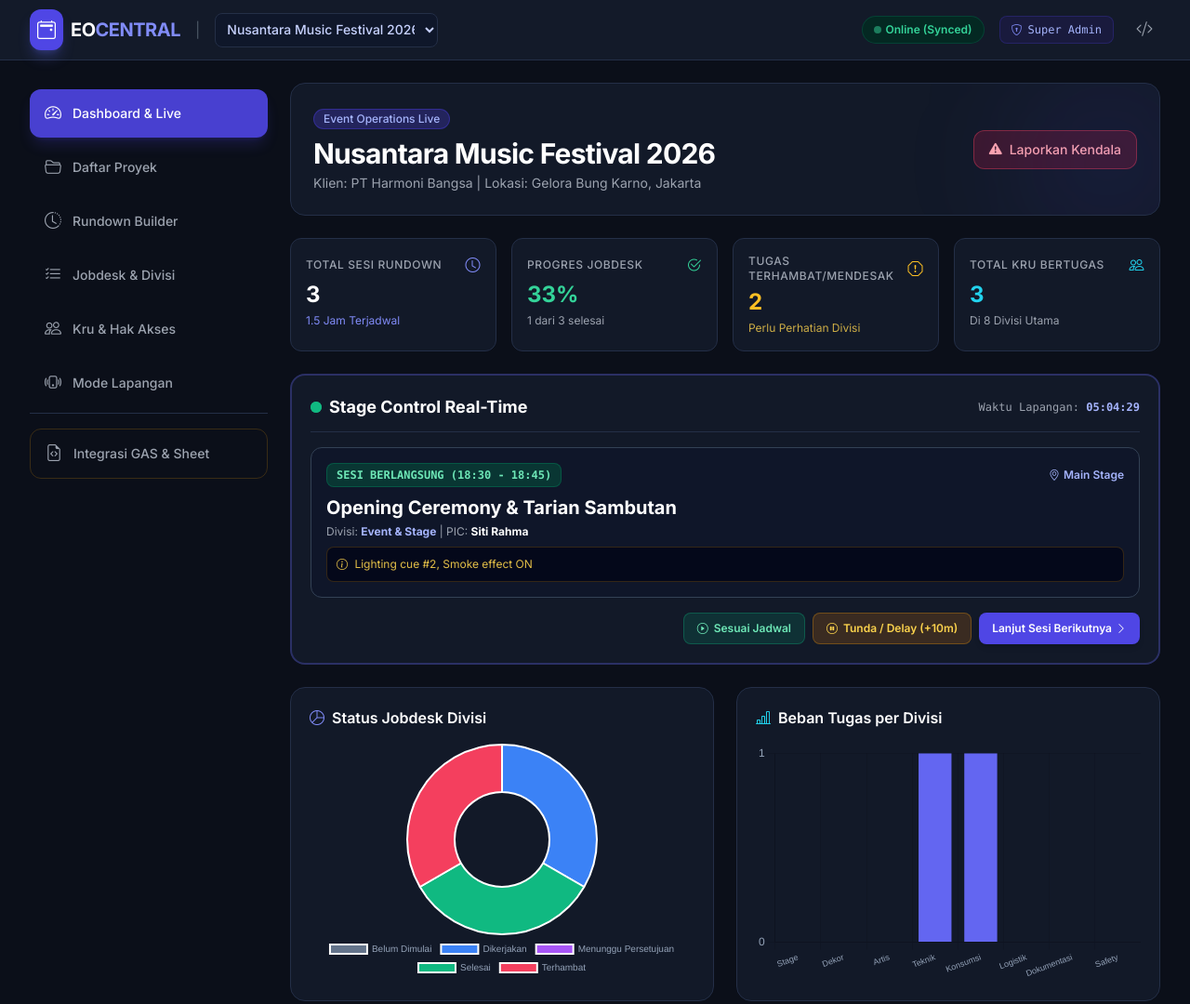
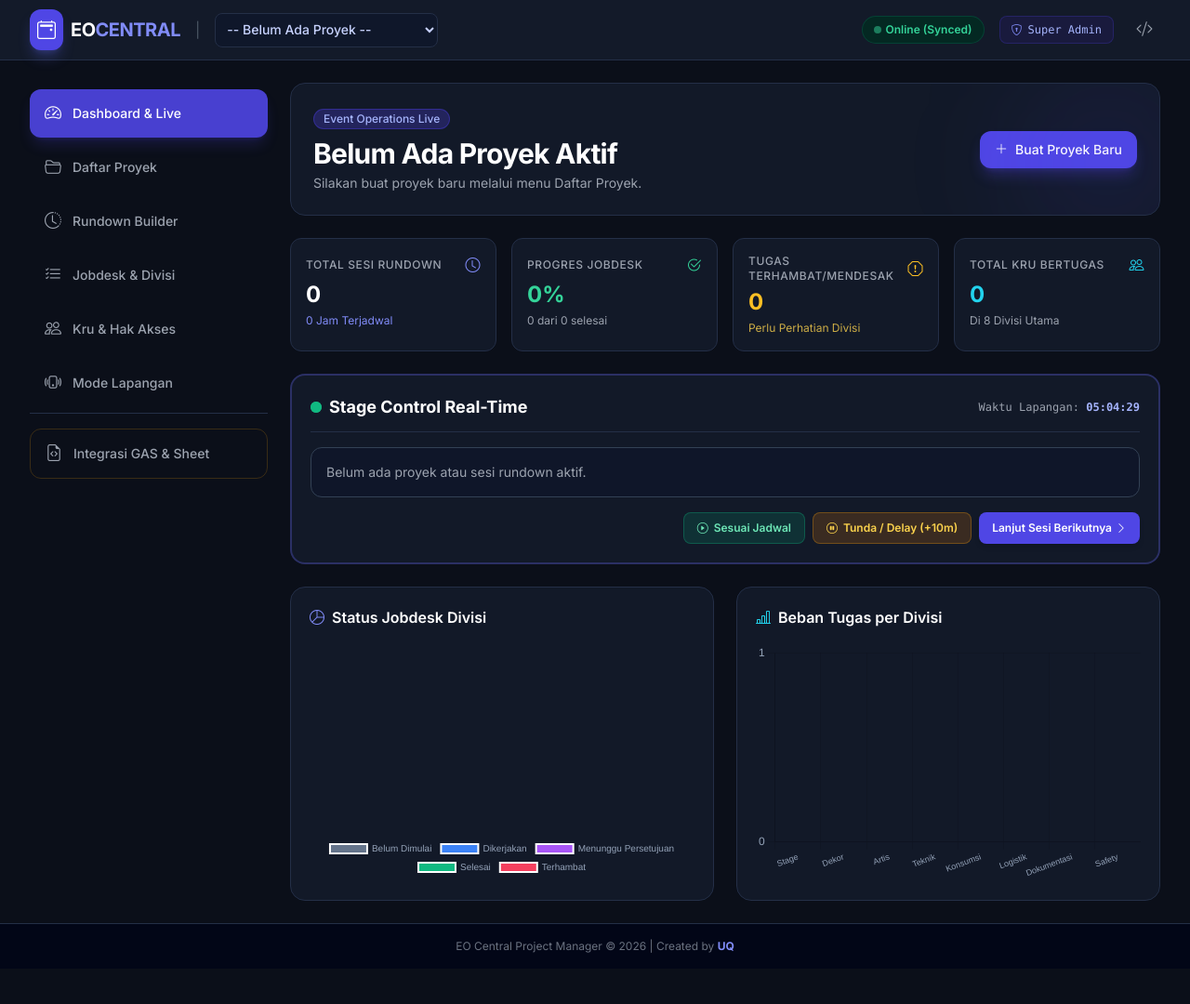
Before and after one commit to duoluknuct-Pro/ME.v.1.0, a plain HTML site: page index.html in a window 1280 px wide. Shown: the top 1080 px of the page at 93% size. After the commit the page ends 1042 px from the top, so only its background shows below. Drawn offline with nearby package versions, Linux system fonts and the light colour scheme; some packages are replaced by stand-ins of ours; a script that the page names is missing.

Commit message:
Update index.html

```diff
--- a/index.html
+++ b/index.html
@@ -148,15 +148,15 @@
                                 Event Operations Live
                             </span>
                             <h1 id="dashProjectTitle" class="text-2xl sm:text-3xl font-extrabold text-white tracking-tight">
-                                Loading Proyek...
+                                Belum Ada Proyek Aktif
                             </h1>
                             <p id="dashProjectSubtitle" class="text-gray-400 text-sm mt-1">
-                                Klien: - | Lokasi: -
+                                Silakan buat proyek baru melalui menu Daftar Proyek atau tombol di bawah.
                             </p>
                         </div>
                         <div class="flex items-center space-x-3">
-                            <button onclick="triggerIncidentModal()" class="px-4 py-2.5 bg-rose-600/20 hover:bg-rose-600/30 text-rose-300 border border-rose-500/40 rounded-xl font-medium text-sm transition flex items-center">
-                                <i class="bi bi-exclamation-triangle-fill mr-2"></i> Laporkan Kendala
+                            <button onclick="openProjectModal()" class="px-4 py-2.5 bg-indigo-600 hover:bg-indigo-500 text-white rounded-xl font-medium text-sm transition shadow-lg shadow-indigo-600/30 flex items-center">
+                                <i class="bi bi-plus-lg mr-2"></i> Buat Proyek Baru
                             </button>
                         </div>
                     </div>
@@ -212,7 +212,7 @@
                     </div>
 
                     <div id="liveRundownCard" class="bg-slate-900/90 p-4 rounded-xl border border-slate-700 mb-4">
-                        <!-- Populated by JS -->
+                        <p class="text-gray-400 text-sm">Belum ada proyek atau sesi rundown aktif.</p>
                     </div>
 
                     <div class="flex flex-wrap gap-2 justify-end">
@@ -904,122 +904,23 @@ self.addEventListener('fetch', (e) => {
         // ==========================================
         // INITIAL MOCK DATA & APP STATE & API CONFIG
         // ==========================================
-        const GAS_API_URL = "https://script.google.com/macros/s/AKfycbzn3P10zqi0ojT2nJNwabFKxLJefSend4dT4fRzcX57uqpbLnoptBysUEmsXFLe00g5/exec";
+        const GAS_API_URL = "hhttps://script.google.com/macros/s/AKfycbzn3P10zqi0ojT2nJNwabFKxLJefSend4dT4fRzcX57uqpbLnoptBysUEmsXFLe00g5/exec";
         // 💡 Ganti string di atas dengan URL Web App hasil Deploy Google Apps Script Anda.
 
-        const DEFAULT_PROJECTS = [
-            {
-                ProjectID: "PRJ-001",
-                NamaProyek: "Nusantara Music Festival 2026",
-                Klien: "PT Harmoni Bangsa",
-                TanggalMulai: "2026-11-15",
-                TanggalSelesai: "2026-11-16",
-                Lokasi: "Gelora Bung Karno, Jakarta",
-                Status: "Live"
-            },
-            {
-                ProjectID: "PRJ-002",
-                NamaProyek: "Grand Launching Tech Summit",
-                Klien: "Inovasi Nusantara Corp",
-                TanggalMulai: "2026-12-01",
-                TanggalSelesai: "2026-12-01",
-                Lokasi: "Convention Center, Bali",
-                Status: "In Progress"
-            }
-        ];
-
-        const DEFAULT_RUNDOWN = [
-            {
-                RundownID: "RD-101",
-                ProjectID: "PRJ-001",
-                WaktuMulai: "18:00",
-                DurasiMenit: 30,
-                WaktuSelesai: "18:30",
-                NamaKegiatan: "Open Gate & Registrasi Pengunjung",
-                Divisi: "Safety & Security",
-                PIC: "Budi Santoso",
-                Lokasi: "Main Gate",
-                Catatan: "Pastikan pemindai tiket online standby",
-                Status: "Selesai"
-            },
-            {
-                RundownID: "RD-102",
-                ProjectID: "PRJ-001",
-                WaktuMulai: "18:30",
-                DurasiMenit: 15,
-                WaktuSelesai: "18:45",
-                NamaKegiatan: "Opening Ceremony & Tarian Sambutan",
-                Divisi: "Event & Stage",
-                PIC: "Siti Rahma",
-                Lokasi: "Main Stage",
-                Catatan: "Lighting cue #2, Smoke effect ON",
-                Status: "Sedang Berlangsung"
-            },
-            {
-                RundownID: "RD-103",
-                ProjectID: "PRJ-001",
-                WaktuMulai: "18:45",
-                DurasiMenit: 45,
-                WaktuSelesai: "19:30",
-                NamaKegiatan: "Performance Artis Utama: Band A",
-                Divisi: "Artis & Talent",
-                PIC: "Andi Wijaya",
-                Lokasi: "Main Stage",
-                Catatan: "Soundcheck sudah ok pukul 16:00",
-                Status: "Belum Dimulai"
-            }
-        ];
-
-        const DEFAULT_TASKS = [
-            {
-                TaskID: "TSK-201",
-                ProjectID: "PRJ-001",
-                Divisi: "Teknik",
-                JudulTugas: "Cek Instalasi Sound System & LED Screen 20x5m",
-                Deskripsi: "Pengujian frekuensi mik & kalibrasi kecerahan LED",
-                PIC: "Rian Sound",
-                Deadline: "2026-11-15",
-                Prioritas: "Tinggi",
-                Status: "Selesai"
-            },
-            {
-                TaskID: "TSK-202",
-                ProjectID: "PRJ-001",
-                Divisi: "Konsumsi",
-                JudulTugas: "Distribusi 150 Porsi Catering Artis & VIP",
-                Deskripsi: "Antar ke holding room lantai 2",
-                PIC: "Dewi Catering",
-                Deadline: "2026-11-15",
-                Prioritas: "Sedang",
-                Status: "Dikerjakan"
-            },
-            {
-                TaskID: "TSK-203",
-                ProjectID: "PRJ-001",
-                Divisi: "Decor",
-                JudulTugas: "Pemasangan Backdrop Photobooth Sponsor",
-                Deskripsi: "Ukuran 4x3 meter di selasar hall B",
-                PIC: "Agus Dekor",
-                Deadline: "2026-11-15",
-                Prioritas: "Tinggi",
-                Status: "Terhambat"
-            }
-        ];
-
-        const DEFAULT_CREW = [
-            { UserID: "USR-01", Nama: "Rian Pratama", Email: "rian@eocentral.id", Role: "Super Admin", Divisi: "Event & Stage", Status: "Aktif" },
-            { UserID: "USR-02", Nama: "Siti Rahma", Email: "siti@eocentral.id", Role: "Stage Manager", Divisi: "Event & Stage", Status: "Aktif" },
-            { UserID: "USR-03", Nama: "Andi Wijaya", Email: "andi@eocentral.id", Role: "Koordinator Divisi", Divisi: "Artis & Talent", Status: "Aktif" }
-        ];
+        // Kosongkan data default agar aplikasi bersih tanpa proyek bawaan
+        const DEFAULT_PROJECTS = [];
+        const DEFAULT_RUNDOWN = [];
+        const DEFAULT_TASKS = [];
+        const DEFAULT_CREW = [];
 
         let state = {
-            activeProjectId: "PRJ-001",
+            activeProjectId: null,
             isSimulatedOffline: false,
             projects: [],
             rundowns: [],
             tasks: [],
             crew: [],
-            liveRundownIndex: 1
+            liveRundownIndex: 0
         };
 
         let tasksStatusChartObj = null;
@@ -1038,6 +939,10 @@ self.addEventListener('fetch', (e) => {
             state.rundowns = JSON.parse(localStorage.getItem('eo_rundowns')) || DEFAULT_RUNDOWN;
             state.tasks = JSON.parse(localStorage.getItem('eo_tasks')) || DEFAULT_TASKS;
             state.crew = JSON.parse(localStorage.getItem('eo_crew')) || DEFAULT_CREW;
+
+            if (state.projects.length > 0 && !state.activeProjectId) {
+                state.activeProjectId = state.projects[0].ProjectID;
+            }
             saveStateToStorage();
         }
 
@@ -1106,9 +1011,19 @@ self.addEventListener('fetch', (e) => {
         }
 
         function renderActiveProjectDropdowns() {
+            const selectEl = document.getElementById('activeProjectSelect');
+            const selectMobileEl = document.getElementById('activeProjectSelectMobile');
+
+            if (!state.projects.length) {
+                const emptyOpt = `<option value="">-- Belum Ada Proyek --</option>`;
+                if (selectEl) selectEl.innerHTML = emptyOpt;
+                if (selectMobileEl) selectMobileEl.innerHTML = emptyOpt;
+                return;
+            }
+
             const options = state.projects.map(p => `<option value="${p.ProjectID}" ${p.ProjectID === state.activeProjectId ? 'selected' : ''}>${p.NamaProyek}</option>`).join('');
-            document.getElementById('activeProjectSelect').innerHTML = options;
-            document.getElementById('activeProjectSelectMobile').innerHTML = options;
+            if (selectEl) selectEl.innerHTML = options;
+            if (selectMobileEl) selectMobileEl.innerHTML = options;
         }
 
         function changeActiveProject(projId) {
@@ -1123,11 +1038,24 @@ self.addEventListener('fetch', (e) => {
         // DASHBOARD & CHARTS LOGIC
         // ==========================================
         function renderDashboard() {
-            const activeProj = state.projects.find(p => p.ProjectID === state.activeProjectId) || state.projects[0];
-            if (activeProj) {
-                document.getElementById('dashProjectTitle').innerText = activeProj.NamaProyek;
-                document.getElementById('dashProjectSubtitle').innerText = `Klien: ${activeProj.Klien} | Lokasi: ${activeProj.Lokasi}`;
-            }
+            const activeProj = state.projects.find(p => p.ProjectID === state.activeProjectId);
+
+            if (!activeProj) {
+                document.getElementById('dashProjectTitle').innerText = "Belum Ada Proyek Aktif";
+                document.getElementById('dashProjectSubtitle').innerText = "Silakan buat proyek baru melalui menu Daftar Proyek.";
+                document.getElementById('statRundownCount').innerText = "0";
+                document.getElementById('statRundownDuration').innerText = "0 Jam Terjadwal";
+                document.getElementById('statTaskProgress').innerText = "0%";
+                document.getElementById('statTaskRatio').innerText = "0 dari 0 selesai";
+                document.getElementById('statPendingTasks').innerText = "0";
+                document.getElementById('statCrewCount').innerText = state.crew.length;
+                document.getElementById('liveRundownCard').innerHTML = `<p class="text-gray-400 text-sm">Belum ada proyek atau sesi rundown aktif.</p>`;
+                renderDashboardCharts([]);
+                return;
+            }
+
+            document.getElementById('dashProjectTitle').innerText = activeProj.NamaProyek;
+            document.getElementById('dashProjectSubtitle').innerText = `Klien: ${activeProj.Klien} | Lokasi: ${activeProj.Lokasi}`;
 
             // Stats
             const projRundowns = state.rundowns.filter(r => r.ProjectID === state.activeProjectId);
@@ -1176,6 +1104,10 @@ self.addEventListener('fetch', (e) => {
         }
 
         function setStageControlState(type) {
+            if (!state.activeProjectId) {
+                Swal.fire('Info', 'Pilih atau buat proyek terlebih dahulu.', 'info');
+                return;
+            }
             if (type === 'DELAY') {
                 Swal.fire({
                     title: 'Tunda Rundown',
@@ -1213,6 +1145,7 @@ self.addEventListener('fetch', (e) => {
 
         function nextRundownItem() {
             const projRundowns = state.rundowns.filter(r => r.ProjectID === state.activeProjectId);
+            if (!projRundowns.length) return;
             if (state.liveRundownIndex < projRundowns.length - 1) {
                 state.liveRundownIndex++;
             } else {
@@ -1276,6 +1209,11 @@ self.addEventListener('fetch', (e) => {
         // RUNDOWN BUILDER LOGIC & OVERLAP DETECT
         // ==========================================
         function renderRundown() {
+            if (!state.activeProjectId) {
+                document.getElementById('rundownTableBody').innerHTML = `<tr><td colspan="7" class="py-6 text-center text-gray-500 text-xs">Belum ada proyek aktif. Silakan buat proyek terlebih dahulu.</td></tr>`;
+                return;
+            }
+
             const list = state.rundowns.filter(r => r.ProjectID === state.activeProjectId);
             const tbody = document.getElementById('rundownTableBody');
 
@@ -1324,7 +1262,7 @@ self.addEventListener('fetch', (e) => {
                         </span>
                     </td>
                     <td class="py-3 px-4 text-right space-x-1">
-                        <button onclick="editRundown('${item.RundownID}')" class="p-1.5 text-gray-400 hover:text-indigo-400"><i class="bi bi-pencil-square"></i></button>
+                        <button onclick="openRundownModal(state.rundowns.find(r => r.RundownID === '${item.RundownID}'))" class="p-1.5 text-gray-400 hover:text-indigo-400"><i class="bi bi-pencil-square"></i></button>
                         <button onclick="deleteRundown('${item.RundownID}')" class="p-1.5 text-gray-400 hover:text-rose-400"><i class="bi bi-trash"></i></button>
                     </td>
                 </tr>
@@ -1381,6 +1319,10 @@ self.addEventListener('fetch', (e) => {
         }
 
         function openRundownModal(item = null) {
+            if (!state.activeProjectId) {
+                Swal.fire('Info', 'Buat atau pilih proyek aktif terlebih dahulu sebelum menambah sesi rundown.', 'info');
+                return;
+            }
             document.getElementById('rundownForm').reset();
             if (item) {
                 document.getElementById('rdId').value = item.RundownID;
@@ -1394,6 +1336,9 @@ self.addEventListener('fetch', (e) => {
                 calculateRundownEndTime();
             } else {
                 document.getElementById('rdId').value = '';
+                document.getElementById('rdStartTime').value = "08:00";
+                document.getElementById('rdDuration').value = 30;
+                calculateRundownEndTime();
             }
             document.getElementById('rundownModal').classList.remove('hidden');
         }
@@ -1450,6 +1395,10 @@ self.addEventListener('fetch', (e) => {
 
         // EXPORT RUNDOWN PDF / EXCEL
         function exportRundownPDF() {
+            if (!state.activeProjectId) {
+                Swal.fire('Info', 'Tidak ada proyek aktif untuk diexport.', 'info');
+                return;
+            }
             const { jsPDF } = window.jspdf;
             const doc = new jsPDF();
             doc.text(`Rundown Event - ${state.activeProjectId}`, 14, 15);
@@ -1466,6 +1415,10 @@ self.addEventListener('fetch', (e) => {
         }
 
         function exportRundownExcel() {
+            if (!state.activeProjectId) {
+                Swal.fire('Info', 'Tidak ada proyek aktif untuk diexport.', 'info');
+                return;
+            }
             const list = state.rundowns.filter(r => r.ProjectID === state.activeProjectId);
             const ws = XLSX.utils.json_to_sheet(list);
             const wb = XLSX.utils.book_new();
@@ -1478,6 +1431,10 @@ self.addEventListener('fetch', (e) => {
         // ==========================================
         function renderProjects() {
             const grid = document.getElementById('projectsGrid');
+            if (!state.projects.length) {
+                grid.innerHTML = `<div class="col-span-full text-center py-10 text-gray-500 text-sm">Belum ada proyek. Klik tombol "Buat Proyek Baru" di atas.</div>`;
+                return;
+            }
             grid.innerHTML = state.projects.map(p => `
                 <div class="glass-panel p-5 rounded-2xl border border-brand-border space-y-3">
                     <div class="flex items-center justify-between">
@@ -1485,7 +1442,7 @@ self.addEventListener('fetch', (e) => {
                             ${p.Status}
                         </span>
                         <div class="space-x-1">
-                            <button onclick="editProject('${p.ProjectID}')" class="text-gray-400 hover:text-indigo-400 text-xs"><i class="bi bi-pencil-square"></i></button>
+                            <button onclick="openProjectModal(state.projects.find(proj => proj.ProjectID === '${p.ProjectID}'))" class="text-gray-400 hover:text-indigo-400 text-xs"><i class="bi bi-pencil-square"></i></button>
                             <button onclick="deleteProject('${p.ProjectID}')" class="text-gray-400 hover:text-rose-400 text-xs"><i class="bi bi-trash"></i></button>
                         </div>
                     </div>
@@ -1541,18 +1498,18 @@ self.addEventListener('fetch', (e) => {
                 state.projects = state.projects.map(p => p.ProjectID === id ? newP : p);
             } else {
                 state.projects.push(newP);
+                if (!state.activeProjectId) {
+                    state.activeProjectId = newP.ProjectID;
+                }
             }
             saveStateToStorage();
             closeProjectModal();
             renderProjects();
             renderActiveProjectDropdowns();
+            renderDashboard();
         }
 
         function deleteProject(id) {
-            if (state.projects.length <= 1) {
-                Swal.fire('Error', 'Minimal harus ada 1 proyek aktif!', 'error');
-                return;
-            }
             Swal.fire({
                 title: 'Hapus Proyek?',
                 text: 'Proyek dan seluruh data terkait akan dihapus.',
@@ -1562,10 +1519,16 @@ self.addEventListener('fetch', (e) => {
             }).then(res => {
                 if (res.isConfirmed) {
                     state.projects = state.projects.filter(p => p.ProjectID !== id);
-                    if (state.activeProjectId === id) state.activeProjectId = state.projects[0].ProjectID;
+                    state.rundowns = state.rundowns.filter(r => r.ProjectID !== id);
+                    state.tasks = state.tasks.filter(t => t.ProjectID !== id);
+
+                    if (state.activeProjectId === id) {
+                        state.activeProjectId = state.projects.length ? state.projects[0].ProjectID : null;
+                    }
                     saveStateToStorage();
                     renderProjects();
                     renderActiveProjectDropdowns();
+                    renderDashboard();
                 }
             });
         }
@@ -1574,6 +1537,11 @@ self.addEventListener('fetch', (e) => {
         // TASKS / JOBDESK LOGIC
         // ==========================================
         function renderTasks() {
+            if (!state.activeProjectId) {
+                document.getElementById('tasksList').innerHTML = `<div class="col-span-full text-center py-8 text-gray-500 text-sm">Belum ada proyek aktif.</div>`;
+                return;
+            }
+
             const search = document.getElementById('taskSearchInput')?.value.toLowerCase() || '';
             const divFilter = document.getElementById('filterDivisionSelect')?.value || 'ALL';
             const statusFilter = document.getElementById('filterStatusSelect')?.value || 'ALL';
@@ -1633,6 +1601,10 @@ self.addEventListener('fetch', (e) => {
         }
 
         function openTaskModal(t = null) {
+            if (!state.activeProjectId) {
+                Swal.fire('Info', 'Buat atau pilih proyek aktif terlebih dahulu sebelum menambah jobdesk.', 'info');
+                return;
+            }
             document.getElementById('taskForm').reset();
             if (t) {
                 document.getElementById('taskId').value = t.TaskID;
@@ -1691,6 +1663,10 @@ self.addEventListener('fetch', (e) => {
         // ==========================================
         function renderCrew() {
             const tbody = document.getElementById('crewTableBody');
+            if (!state.crew.length) {
+                tbody.innerHTML = `<tr><td colspan="6" class="py-6 text-center text-gray-500 text-xs">Belum ada anggota kru terdaftar.</td></tr>`;
+                return;
+            }
             tbody.innerHTML = state.crew.map(c => `
                 <tr class="hover:bg-slate-800/50 transition">
                     <td class="py-3 px-4 font-semibold text-white">${c.Nama}</td>
@@ -1737,9 +1713,15 @@ self.addEventListener('fetch', (e) => {
         }
 
         function renderFieldMode() {
+            if (!state.activeProjectId) {
+                document.getElementById('fieldRundownList').innerHTML = `<p class="text-gray-500 text-xs">Belum ada proyek aktif.</p>`;
+                document.getElementById('fieldTaskList').innerHTML = `<p class="text-gray-500 text-xs">Belum ada proyek aktif.</p>`;
+                return;
+            }
+
             const projRundowns = state.rundowns.filter(r => r.ProjectID === state.activeProjectId);
             const fieldRundown = document.getElementById('fieldRundownList');
-            fieldRundown.innerHTML = projRundowns.map(r => `
+            fieldRundown.innerHTML = projRundowns.length ? projRundowns.map(r => `
                 <div class="p-3 bg-slate-900 rounded-xl border border-slate-700 flex items-center justify-between">
                     <div>
                         <span class="text-xs font-mono font-bold text-emerald-400">${r.WaktuMulai} - ${r.WaktuSelesai}</span>
@@ -1748,11 +1730,11 @@ self.addEventListener('fetch', (e) => {
                     </div>
                     <span class="px-3 py-1 bg-indigo-600 text-white rounded-lg text-xs font-bold">${r.Status}</span>
                 </div>
-            `).join('');
+            `).join('') : `<p class="text-gray-500 text-xs">Tidak ada sesi rundown.</p>`;
 
             const projTasks = state.tasks.filter(t => t.ProjectID === state.activeProjectId);
             const fieldTask = document.getElementById('fieldTaskList');
-            fieldTask.innerHTML = projTasks.map(t => `
+            fieldTask.innerHTML = projTasks.length ? projTasks.map(t => `
                 <div class="p-3 bg-slate-900 rounded-xl border border-slate-700 flex items-center justify-between">
                     <div>
                         <h4 class="font-bold text-white text-sm">${t.JudulTugas}</h4>
@@ -1762,7 +1744,7 @@ self.addEventListener('fetch', (e) => {
                         ${t.Status === 'Selesai' ? '✓ Selesai' : 'Tandai Selesai'}
                     </button>
                 </div>
-            `).join('');
+            `).join('') : `<p class="text-gray-500 text-xs">Tidak ada tugas dalam proyek ini.</p>`;
         }
 
         function toggleSimulatedOffline() {
```
